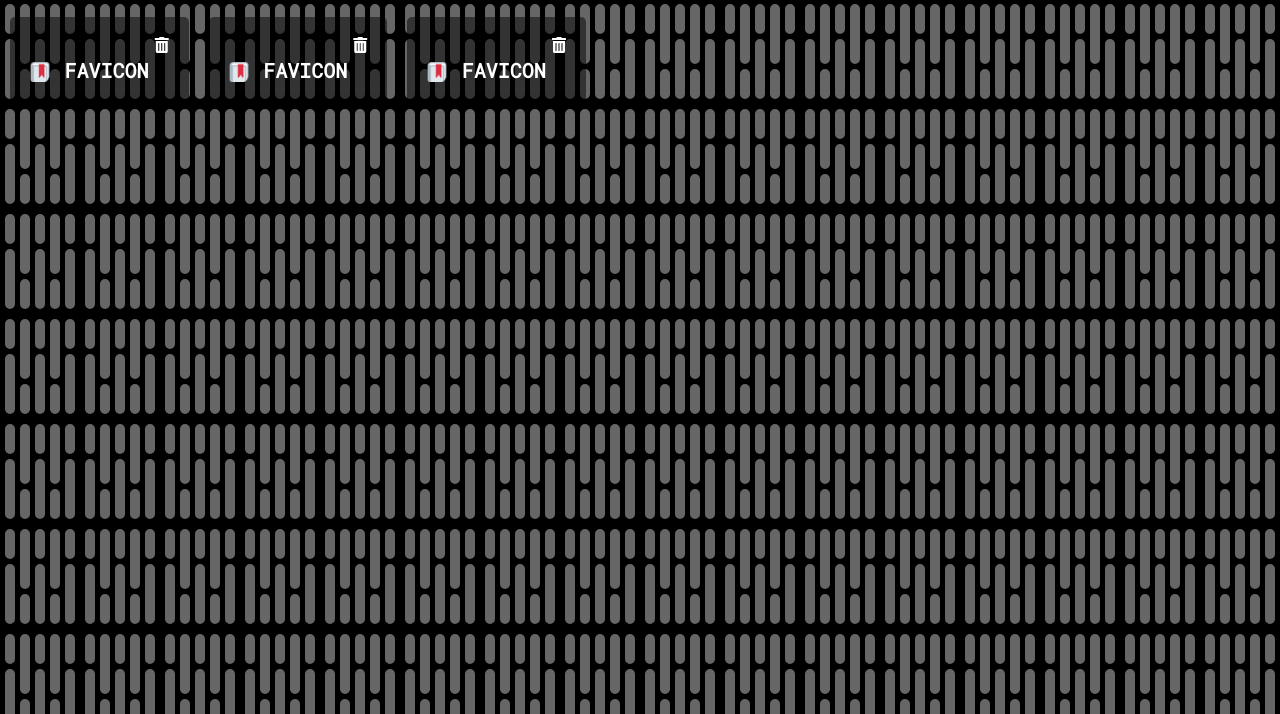
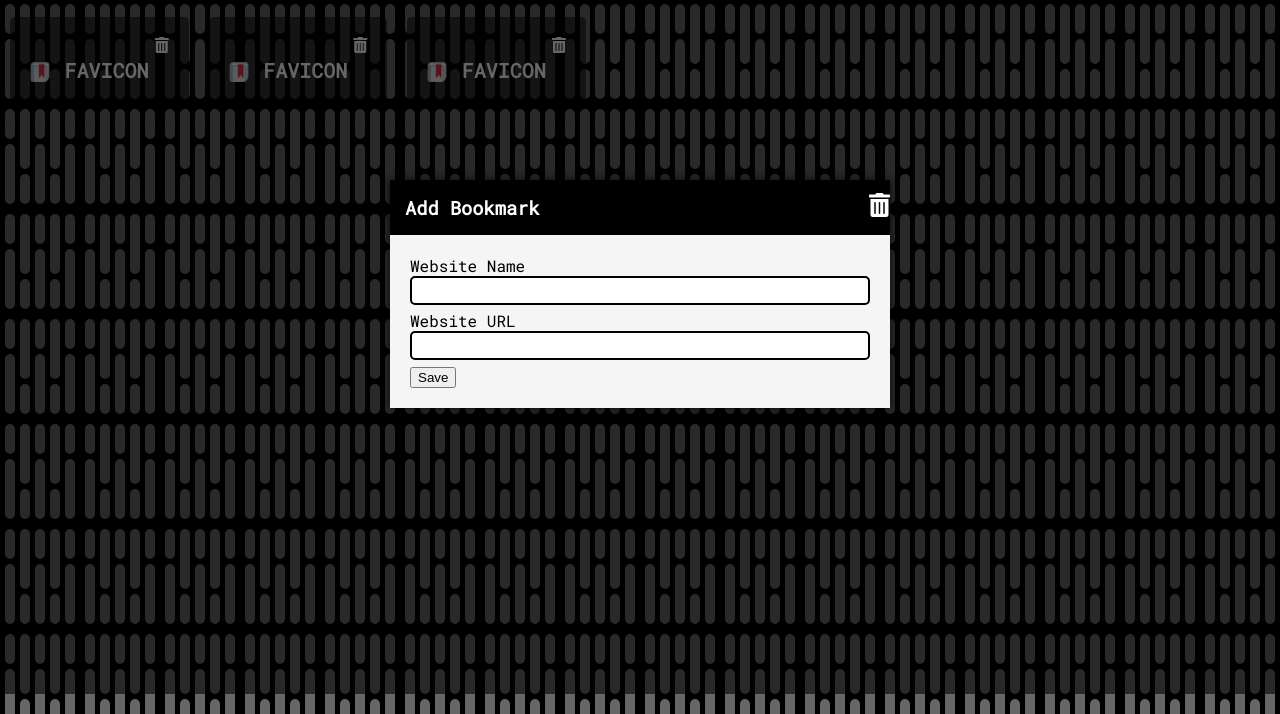
Before and after one commit to imaaduddin/Book-Keeper, a plain HTML site: page index.htm in a window 1280 px wide. Shown: the part 106-820 px from the top of the page. Drawn offline with Linux system fonts and the light colour scheme.

Commit message:
styling form

```diff
--- a/index.htm
+++ b/index.htm
@@ -41,6 +41,31 @@
     </div>
   </div>
 
+  <!-- Modal -->
+  <div class="modal-container show-modal" id="modal">
+    <div class="modal">
+      <i class="fas fa-trash-alt close-icon" id="close-modal"></i>
+      <div class="modal-header">
+        <h3>Add Bookmark</h3>
+      </div>
+      <div class="modal-content">
+        <form id="bookmark-form">
+          <!-- Website Name -->
+          <div class="form-group">
+            <label for="website-name" class="form-label">Website Name</label>
+            <input type="text" class="form-input" id="website-name">
+          </div>
+          <!-- Website URL -->
+          <div class="form-group">
+            <label for="website-url" class="form-label">Website URL</label>
+            <input type="text" class="form-input" id="website-url">
+          </div>
+          <button type="submit">Save</button>
+        </form>
+      </div>
+    </div>
+  </div>
+
   <!-- Script -->
   <script src="script.js"></script>
 </body>
--- a/style.css
+++ b/style.css
@@ -86,6 +86,84 @@ a:hover, a:active {
   margin-right: 5px;
 }
 
+/* Modal */
+.modal-container {
+  background-color: rgba(0, 0, 0, 0.6);
+  display: none;
+  position: fixed;
+  top: 0;
+  left: 0;
+  right: 0;
+  bottom: 0;
+}
+
+.show-modal {
+  display: flex;
+  justify-content: center;
+  align-items: center;
+}
+
+.modal {
+  background: white;
+  box-shadow: 0 0 10px rgba(0, 0, 0, 0.8);
+  max-width: 95%;
+  width: 500px;
+  animation: modalopen 3s;
+}
+
+@keyframes modalopen {
+  from {
+    opacity: 0;
+  }
+
+  to {
+    opacity: 1;
+  }
+}
+
+.close-icon {
+  float: right;
+  color: white;
+  font-size: 24px;
+  position: relative;
+  top: 13px;
+  cursor: pointer;
+}
+
+.modal-header {
+  background: var(--primary-color);
+  color: white;
+  padding: 15px;
+}
+
+h3 {
+  margin: 0;
+}
+
+.modal-content {
+  padding: 20px;
+  background: whitesmoke;
+}
+
+/* Form */
+.form-group {
+  height: 55px;
+}
+
+.form-input {
+  width: 97%;
+  padding: 5px;
+  border: 2px solid var(--primary-color);
+  border-radius: var(--border-radius);
+  display: block;
+  outline: none;
+}
+
+.form-label {
+  color: var(--primary-color);
+  display: block;
+}
+
 /* Media Query: Large SmartPhone (Vertical */
 @media screen and (max-width: 600px) {
   .container {
```
